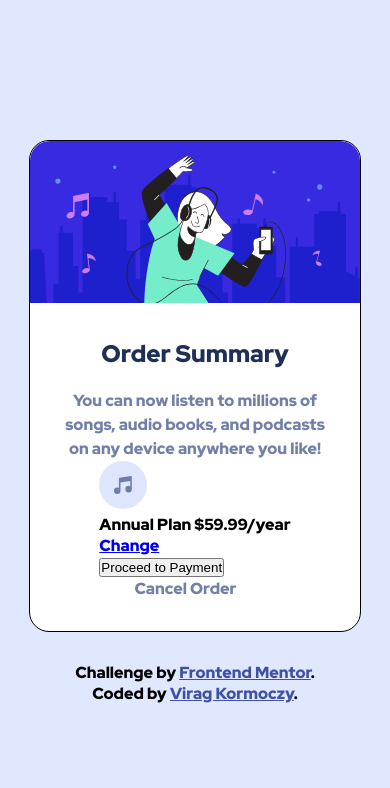
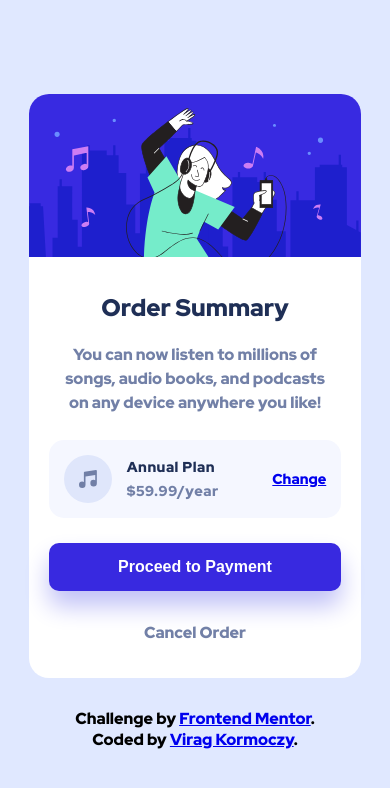
Before and after one commit to virag-ky/Order-Summary-Component, a plain HTML site: page index.html in a window 390 px wide. Drawn offline with Linux system fonts and the light colour scheme.

Commit message:
Add media queries

```diff
--- a/index.html
+++ b/index.html
@@ -32,7 +32,7 @@
               <span>Annual Plan</span>
               <span>$59.99/year</span>
             </div>
-            <span><a href="#">Change</a></span>
+            <span id="change"><a href="#">Change</a></span>
           </div>
           <button type="button">Proceed to Payment</button>
           <p id="cancel">Cancel Order</p>
--- a/style.css
+++ b/style.css
@@ -1,7 +1,3 @@
-/* Mobile first */
-
-/* Font family */
-
 @import url("https://fonts.googleapis.com/css?family=Red+Hat+Display:wght@900&display=swap");
 
 /* CSS reset */
@@ -32,7 +28,6 @@ body {
 
 main {
   width: 95%;
-  border: 1px solid;
   background-color: #fff;
   border-radius: 20px;
 }
@@ -45,7 +40,7 @@ main {
 /* Card content */
 
 div#card-content {
-  padding: 30px 20px;
+  padding: 30px 20px 8px 20px;
   display: flex;
   flex-direction: column;
   align-items: center;
@@ -60,18 +55,140 @@ h1 {
 #card-content p {
   text-align: center;
   color: hsl(224, 23%, 55%);
-  font-weight: 500;
+  font-weight: 700;
   line-height: 1.5rem;
   width: 90%;
+  margin-bottom: 25px;
+}
+
+div#order {
+  width: 100%;
+  display: flex;
+  flex-direction: column;
+  align-items: center;
+}
+
+div#plan {
+  background-color: hsl(225, 100%, 98%);
+  border-radius: 15px;
+  display: flex;
+  justify-content: space-between;
+  align-items: center;
+  padding: 15px;
+  width: 100%;
+  font-size: 0.9rem;
+}
+
+div#annual-plan {
+  display: flex;
+  flex-direction: column;
+  gap: 5px;
+  width: 100%;
+  margin-left: 15px;
+  letter-spacing: 0.5px;
+}
+
+div#annual-plan span:first-child {
+  color: hsl(223, 47%, 23%);
+  font-weight: 900;
+}
+
+div#annual-plan span:last-child {
+  color: hsl(224, 23%, 55%);
+  font-weight: 700;
+}
+
+span#change {
+  font-weight: 900;
+}
+
+a:hover {
+  cursor: pointer;
+  color: hsl(251, 94%, 66%);
+  text-decoration: none;
+}
+
+button {
+  background-color: hsl(245, 75%, 52%);
+  border-radius: 10px;
+  border: none;
+  width: 100%;
+  color: #fff;
+  font-size: 1rem;
+  font-weight: 700;
+  padding: 15px 0;
+  box-shadow: 0 15px 25px #c0c1f7;
+  margin: 25px 0 30px 0;
+}
+
+button:hover {
+  background-color: hsl(251, 94%, 66%);
+  cursor: pointer;
+}
+
+p#cancel {
+  font-weight: 900;
+  width: auto;
+}
+
+p#cancel:hover {
+  cursor: pointer;
+  color: hsl(223, 47%, 23%);
 }
 
 /* Footer */
 
 .attribution {
   text-align: center;
-  margin-top: 30px;
+  padding-top: 30px;
 }
 
-.attribution a {
-  color: hsl(228, 45%, 44%);
+/* Narrow screen mobiles */
+
+@media (max-width: 280px) {
+  body {
+    padding: 0 8px;
+  }
+
+  div#plan {
+    font-size: 0.6rem;
+  }
 }
+
+/* Medium, larger screens */
+
+@media (min-width: 600px) {
+  body {
+    padding: 0;
+    background: url("images/pattern-background-desktop.svg");
+    background-repeat: no-repeat;
+    background-size: contain;
+    background-color: #e0e8ff;
+  }
+
+  img#main-image {
+    width: 450px;
+  }
+
+  main#card {
+    width: 450px;
+    box-shadow: 0 15px 25px 0 hsl(234, 83%, 84%);
+  }
+
+  div#card-content {
+    padding: 30px 40px 8px 40px;
+  }
+
+  div#card-content p {
+    width: 80%;
+  }
+
+  div#plan {
+    font-size: 1rem;
+    padding: 20px 30px;
+  }
+
+  div#annual-plan {
+    margin-left: 20px;
+  }
+}
```
